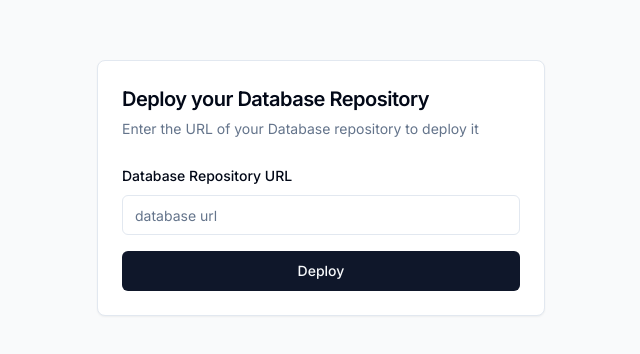
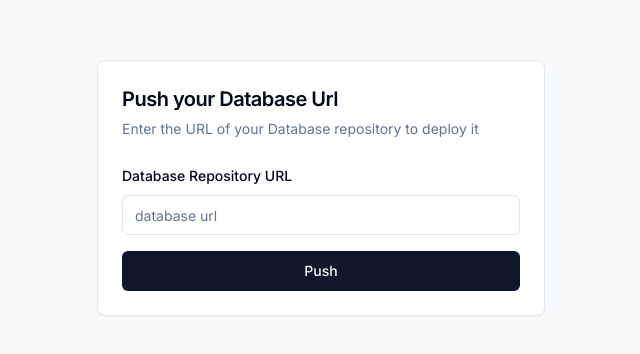
Before and after one commit to SumitKumar-17/Prismviewer, a Next.js app: page / in a window 1280 px wide. Shown: the part 212-566 px from the top of the page, without its empty margins (319-959 px from the left). Built offline with nearby package versions, Linux system fonts and the light colour scheme.

Commit message:
chore:sime changes

```diff
--- a/src/app/page.tsx
+++ b/src/app/page.tsx
@@ -62,7 +62,7 @@ export default function Home() {
     <main className="flex flex-col items-center justify-center min-h-screen bg-gray-50 dark:bg-gray-900 p-4">
       <Card className="w-full max-w-md">
         <CardHeader>
-          <CardTitle className="text-xl">Deploy your Database Repository</CardTitle>
+          <CardTitle className="text-xl">Push your Database Url</CardTitle>
           <CardDescription>Enter the URL of your Database repository to deploy it</CardDescription>
         </CardHeader>
         <CardContent>
@@ -77,7 +77,7 @@ export default function Home() {
               />
             </div>
             <Button onClick={handlePrisma}  className="w-full" type="submit">
-              {uploading ? "Deploying..." : "Deploy"}
+              {uploading ? "Pushing ..." : "Push"}
             </Button>
           </div>
         </CardContent>
```
